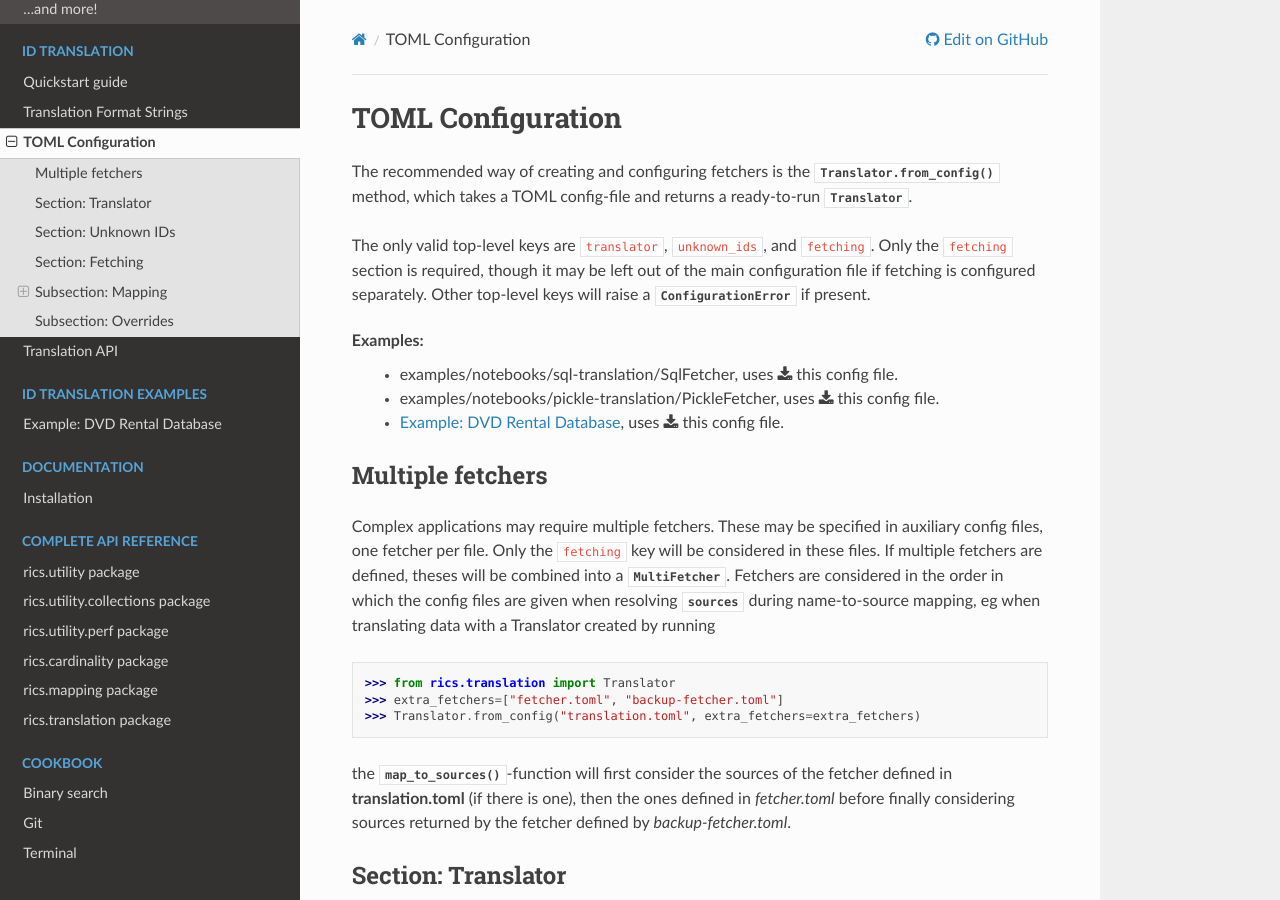
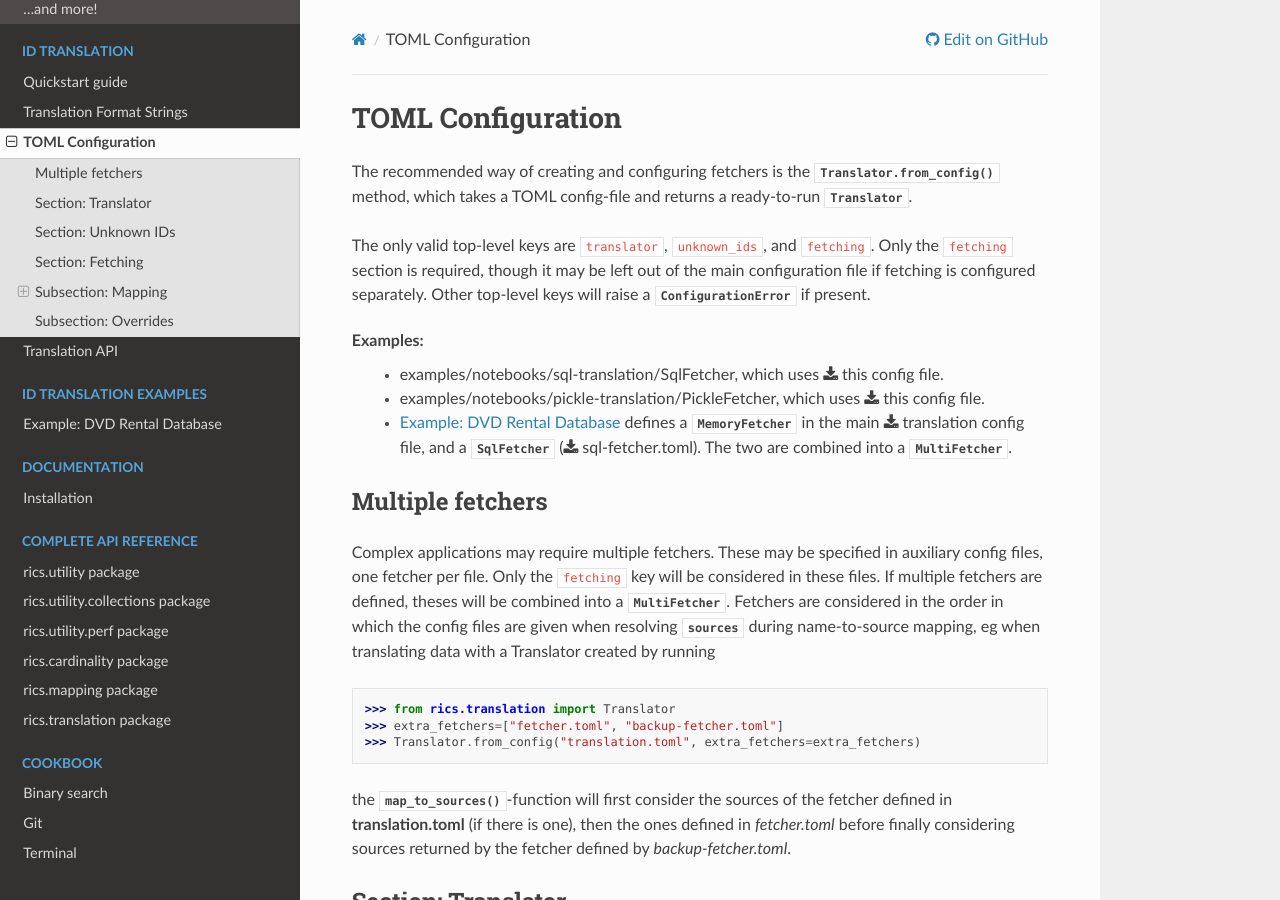
Before and after one commit to rsundqvist/rics, a Sphinx documentation site: the page built from docs/translation-config-format.rst, in a window 1280 px wide and 900 px high. Built offline with Sphinx 7.4.7 and the Read the Docs theme 2.0.0, drawn with Linux system fonts in a browser that asks for light colours; pages that are not in the unit, such as notebooks, are missing from menus.

Commit message:
Force dvdrental into MultiFetcher mode

```diff
--- a/docs/translation-config-format.rst
+++ b/docs/translation-config-format.rst
@@ -11,11 +11,14 @@ keys will raise a :class:`~rics.translation.exceptions.ConfigurationError` if pr
 
 **Examples**:
     * :doc:`examples/notebooks/sql-translation/SqlFetcher`,
-      uses :download:`this <examples/notebooks/sql-translation/config.toml>` config file.
+      which uses :download:`this <examples/notebooks/sql-translation/config.toml>` config file.
     * :doc:`examples/notebooks/pickle-translation/PickleFetcher`,
-      uses :download:`this <examples/notebooks/pickle-translation/config.toml>` config file.
-    * `Example: DVD Rental Database <translation-quickstart.html#example-dvd-rental-database>`__, uses
-      :download:`this <../tests/translation/dvdrental/config.toml>` config file.
+      which uses :download:`this <examples/notebooks/pickle-translation/config.toml>` config file.
+    * `Example: DVD Rental Database <translation-quickstart.html#example-dvd-rental-database>`__ defines a
+      :class:`~rics.translation.fetching.MemoryFetcher` in the main
+      :download:`translation config <../tests/translation/dvdrental/translation.toml>` file, and a
+      :class:`~rics.translation.fetching.SqlFetcher` (:download:`sql-fetcher.toml <../tests/translation/dvdrental/sql-fetcher.toml>`).
+      The two are combined into a :class:`~rics.translation.fetching.MultiFetcher`.
 
 Multiple fetchers
 -----------------
```
Also changed, not shown: docs/examples/dvdrental.csv (+6 -6 lines), docs/examples/dvdrental.rst (+10 -4 lines), 7 other files.
